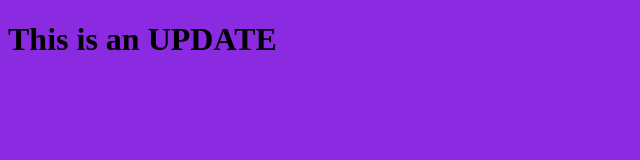
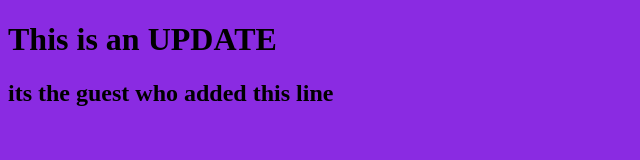
Before and after one commit to ahra3/MyProject, a plain HTML site: page index.html in a window 1280 px wide. Shown: the whole page, without its empty margins (0-640 px from the left). Drawn offline with Linux system fonts and the light colour scheme.

Commit message:
i added a line in html file

```diff
--- a/index.html
+++ b/index.html
@@ -8,6 +8,7 @@
 </head>
 <body>
     <h1>This is an UPDATE</h1>
+    <h2> its the guest who added this line</h2>
 
 
     <script src="app.js"></script>
```
